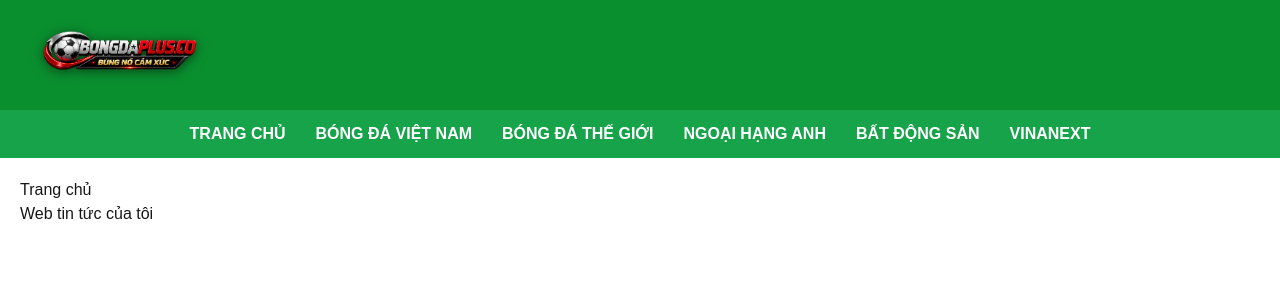
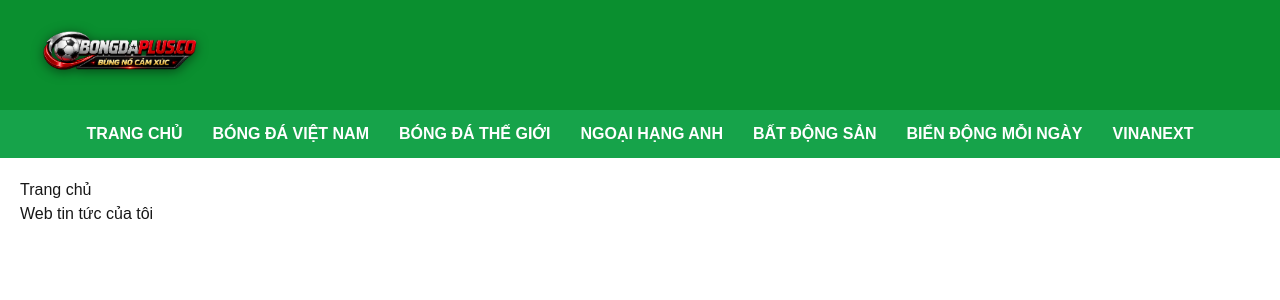
Before and after one commit to havanphi2020-glitch/BONGDAPLUS.COM.CO, a Next.js app: page / in a window 1280 px wide. Shown: the top 300 px of the page. Built offline with nearby package versions, Linux system fonts and the light colour scheme.

Commit message:
update full menu

```diff
--- a/app/bat-dong-san/page.tsx
+++ b/app/bat-dong-san/page.tsx
@@ -0,0 +1,8 @@
+export default function Page() {
+  return (
+    <div style={{ padding: 20 }}>
+      <h1>Bất động sản</h1>
+      <p>Đây là trang chuyên mục bất động sản</p>
+    </div>
+  );
+}
--- a/app/bong-da-the-gioi/page.tsx
+++ b/app/bong-da-the-gioi/page.tsx
@@ -0,0 +1,8 @@
+export default function Page() {
+  return (
+    <div style={{ padding: 20 }}>
+      <h1>Bóng đá Thế giới</h1>
+      <p>Đây là trang chuyên mục bóng đá Thế giới</p>
+    </div>
+  );
+}
--- a/app/components/Header.tsx
+++ b/app/components/Header.tsx
@@ -74,6 +74,10 @@ export default function Header() {
             BẤT ĐỘNG SẢN
           </Link>
 
+          <Link href="/bien-dong-moi-ngay" style={menuStyle}>
+            BIỂN ĐỘNG MỖI NGÀY
+          </Link>
+
           <Link href="/vinanext" style={menuStyle}>
             VINANEXT
           </Link>
```
